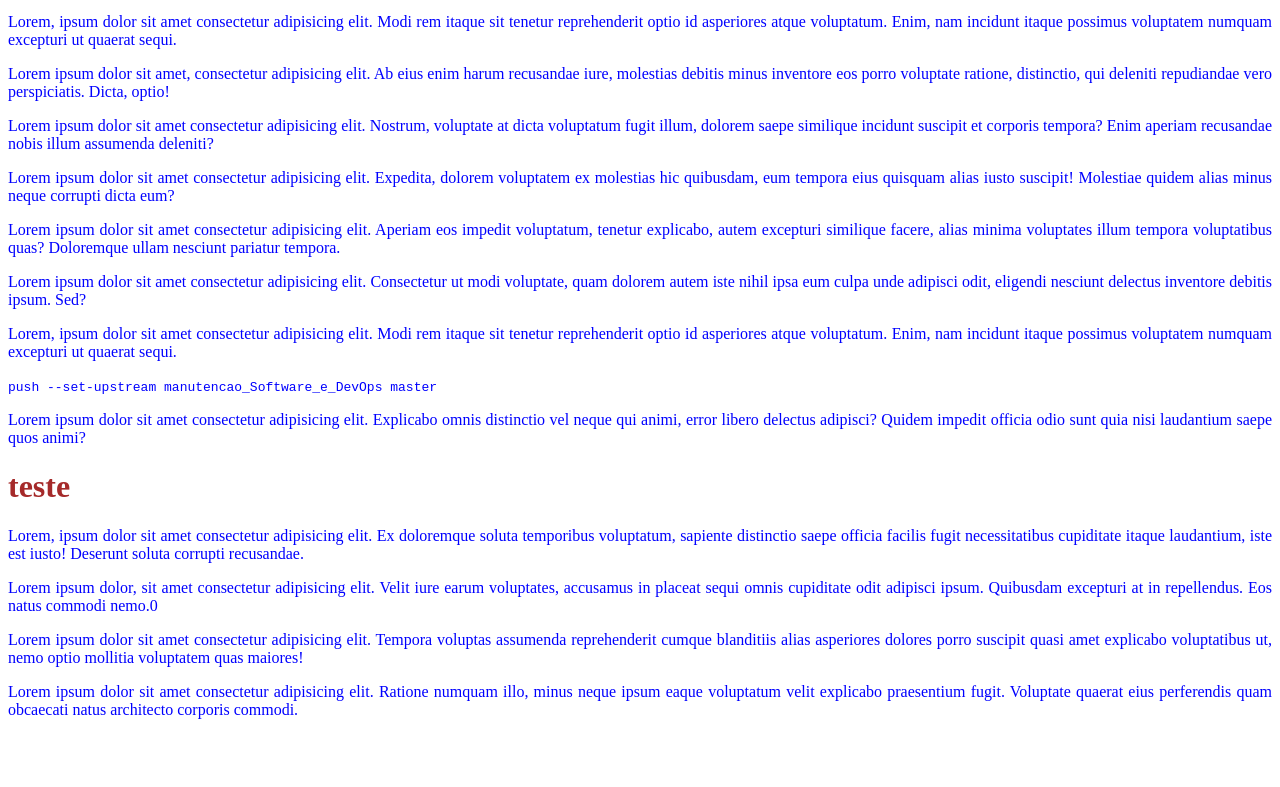
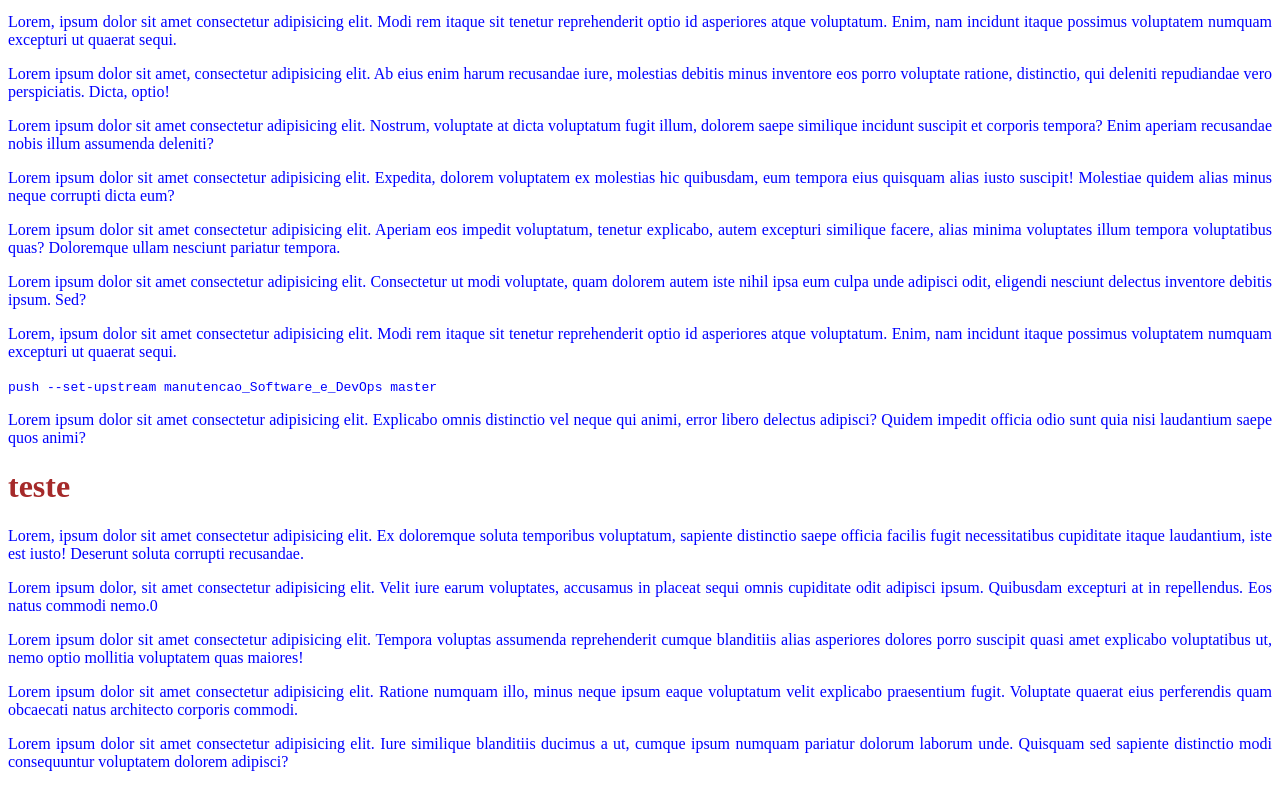
Before and after one commit to fernandoWillian888/manutencao_Software_e_DevOps, a plain HTML site: page index.html in a window 1280 px wide. Shown: the part 327-1114 px from the top of the page. Before the commit the page ends 1062 px from the top, so only its background shows below. Drawn offline with Linux system fonts and the light colour scheme.

Commit message:
adicionando últimos elementos

```diff
--- a/index.html
+++ b/index.html
@@ -36,5 +36,6 @@
     <p>Lorem ipsum dolor, sit amet consectetur adipisicing elit. Velit iure earum voluptates, accusamus in placeat sequi omnis cupiditate odit adipisci ipsum. Quibusdam excepturi at in repellendus. Eos natus commodi nemo.0</p>
     <p>Lorem ipsum dolor sit amet consectetur adipisicing elit. Tempora voluptas assumenda reprehenderit cumque blanditiis alias asperiores dolores porro suscipit quasi amet explicabo voluptatibus ut, nemo optio mollitia voluptatem quas maiores!</p>
     <p>Lorem ipsum dolor sit amet consectetur adipisicing elit. Ratione numquam illo, minus neque ipsum eaque voluptatum velit explicabo praesentium fugit. Voluptate quaerat eius perferendis quam obcaecati natus architecto corporis commodi.</p>
+    <p>Lorem ipsum dolor sit amet consectetur adipisicing elit. Iure similique blanditiis ducimus a ut, cumque ipsum numquam pariatur dolorum laborum unde. Quisquam sed sapiente distinctio modi consequuntur voluptatem dolorem adipisci?</p>
 </body>
 </html>
```
